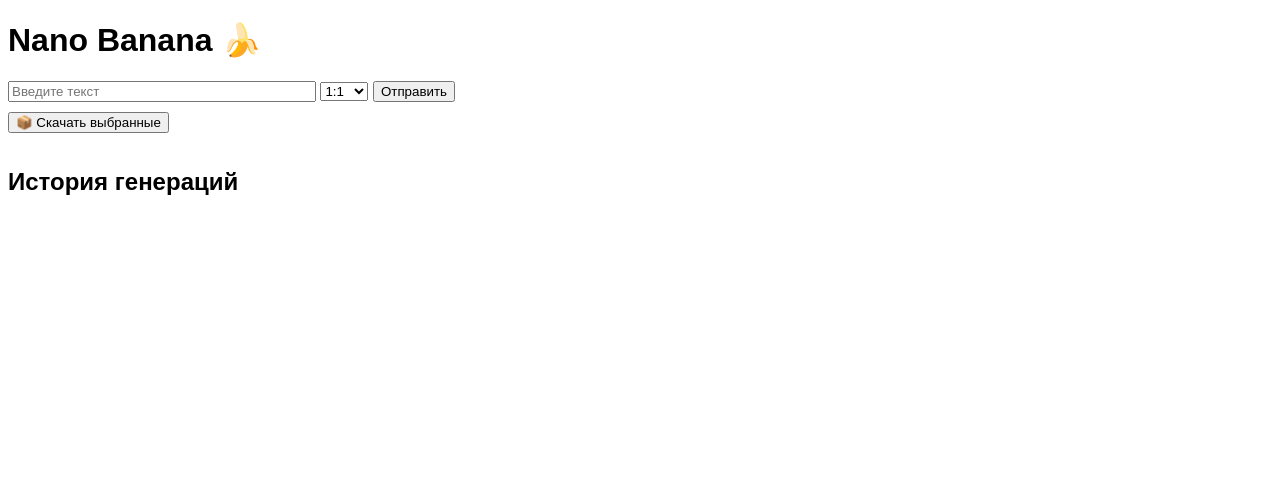
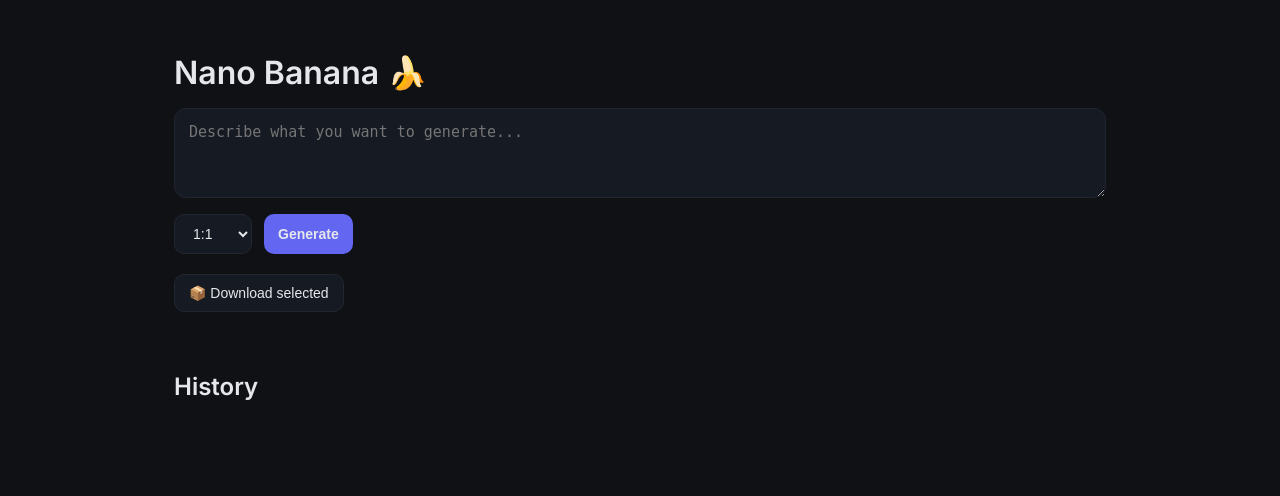
Before and after one commit to keks1xy/nano-banana, a Flask app: page / in a window 1280 px wide. Shown: the top 496 px of the page. Run offline with Flask 3, Linux system fonts and the light colour scheme.

Commit message:
Update index.html

```diff
--- a/templates/index.html
+++ b/templates/index.html
@@ -1,69 +1,148 @@
 <!doctype html>
-<html>
+<html lang="ru">
 <head>
   <meta charset="utf-8">
   <title>Nano Banana</title>
+
+  <!-- Fonts -->
+  <link rel="stylesheet" href="https://fonts.googleapis.com/css2?family=Inter:wght@400;600&display=swap">
 
   <!-- JSZip -->
   <script src="https://cdn.jsdelivr.net/npm/jszip@3.10.1/dist/jszip.min.js"></script>
   <script src="https://cdn.jsdelivr.net/npm/file-saver@2.0.5/dist/FileSaver.min.js"></script>
 
   <style>
-    body { font-family: sans-serif; }
+    :root {
+      --bg: #0f1115;
+      --card: #161a22;
+      --text: #e5e7eb;
+      --muted: #9ca3af;
+      --accent: #6366f1;
+      --border: #222631;
+    }
+
+    * { box-sizing: border-box; }
+
+    body {
+      margin: 0;
+      background: var(--bg);
+      color: var(--text);
+      font-family: "Inter", system-ui, sans-serif;
+    }
+
+    .container {
+      max-width: 980px;
+      margin: 0 auto;
+      padding: 32px 24px 80px;
+    }
+
+    h1, h2 {
+      font-weight: 600;
+      margin-bottom: 16px;
+    }
+
+    textarea {
+      width: 100%;
+      min-height: 90px;
+      background: var(--card);
+      color: var(--text);
+      border: 1px solid var(--border);
+      border-radius: 12px;
+      padding: 14px;
+      font-size: 15px;
+      resize: vertical;
+    }
+
+    select, button {
+      background: var(--card);
+      color: var(--text);
+      border: 1px solid var(--border);
+      border-radius: 10px;
+      padding: 10px 14px;
+      font-size: 14px;
+    }
+
+    button.primary {
+      background: var(--accent);
+      border: none;
+      font-weight: 600;
+      cursor: pointer;
+    }
+
+    button.primary:hover {
+      opacity: 0.9;
+    }
+
+    .row {
+      display: flex;
+      gap: 12px;
+      margin-top: 12px;
+      flex-wrap: wrap;
+    }
+
+    .status {
+      margin-top: 14px;
+      color: var(--muted);
+    }
 
     .gallery {
       display: grid;
-      grid-template-columns: repeat(2, 1fr);
+      grid-template-columns: repeat(auto-fill, minmax(220px, 1fr));
       gap: 16px;
-      margin-top: 15px;
-      max-width: 900px;
+      margin-top: 20px;
     }
 
-    .image-card {
+    .card {
+      background: var(--card);
+      border-radius: 14px;
+      overflow: hidden;
       position: relative;
+      border: 1px solid var(--border);
     }
 
-    .image-card img {
+    .card img {
       width: 100%;
-      border-radius: 12px;
+      display: block;
       cursor: pointer;
+    }
+
+    .select {
+      position: absolute;
+      top: 10px;
+      left: 10px;
+      transform: scale(1.3);
     }
 
     .download {
       position: absolute;
-      right: 8px;
-      bottom: 8px;
-      background: rgba(0,0,0,0.75);
+      right: 10px;
+      bottom: 10px;
+      background: rgba(0,0,0,0.6);
       color: white;
       padding: 6px 10px;
       border-radius: 8px;
+      font-size: 13px;
       text-decoration: none;
-      font-size: 14px;
-    }
-
-    .select {
-      position: absolute;
-      top: 8px;
-      left: 8px;
-      transform: scale(1.4);
-    }
-
-    .history {
-      margin-top: 30px;
-      max-width: 900px;
     }
 
     .history-item {
-      margin-bottom: 25px;
-      border-top: 1px solid #ddd;
-      padding-top: 15px;
+      margin-top: 28px;
+      padding-top: 16px;
+      border-top: 1px solid var(--border);
     }
 
+    .muted {
+      color: var(--muted);
+      font-size: 13px;
+      margin-bottom: 8px;
+    }
+
+    /* Modal */
     .modal {
-      display: none;
       position: fixed;
       inset: 0;
-      background: rgba(0,0,0,0.85);
+      background: rgba(0,0,0,0.9);
+      display: none;
       align-items: center;
       justify-content: center;
       z-index: 999;
@@ -72,7 +151,7 @@
     .modal img {
       max-width: 90%;
       max-height: 90%;
-      border-radius: 12px;
+      border-radius: 16px;
     }
 
     .modal.show { display: flex; }
@@ -81,34 +160,41 @@
 
 <body>
 
+<div class="container">
+
   <h1>Nano Banana 🍌</h1>
 
   <form method="post">
-  <input name="prompt" placeholder="Введите текст" style="width:300px">
+    <textarea name="prompt" placeholder="Describe what you want to generate..."></textarea>
 
+    <div class="row">
       <select name="format">
         <option value="1:1">1:1</option>
         <option value="4:3">4:3</option>
         <option value="16:9">16:9</option>
       </select>
 
-  <button type="submit">Отправить</button>
+      <button class="primary">Generate</button>
+    </div>
   </form>
 
   {% if status %}
-<p><b>Статус:</b> <span id="status">{{ status }}</span></p>
+  <div class="status">
+    Status: <span id="status">{{ status }}</span>
+  </div>
   {% endif %}
 
-<button onclick="downloadSelected()" style="margin-top:10px">
-  📦 Скачать выбранные
-</button>
+  <div class="row" style="margin-top:20px">
+    <button onclick="downloadSelected()">📦 Download selected</button>
+  </div>
 
   <div id="images" class="gallery"></div>
 
-<h2>История генераций</h2>
-<div id="history" class="history"></div>
+  <h2 style="margin-top:40px">History</h2>
+  <div id="history"></div>
 
-<!-- Модалка -->
+</div>
+
 <div id="modal" class="modal" onclick="closeModal()">
   <img id="modal-img">
 </div>
@@ -116,7 +202,6 @@
 {% if job_id %}
 <script>
 const jobId = "{{ job_id }}";
-let currentImages = [];
 
 async function checkStatus() {
   const res = await fetch(`/status/${jobId}`);
@@ -127,28 +212,25 @@ async function checkStatus() {
     return;
   }
 
-  document.getElementById("status").innerText = "готово ✅";
+  document.getElementById("status").innerText = "done ✅";
 
-  if (data.images) {
   renderImages(data.images);
   saveToHistory(data.images);
   renderHistory();
 }
-}
 
 function renderImages(images) {
-  currentImages = images;
   const el = document.getElementById("images");
   el.innerHTML = "";
 
   images.forEach((url, i) => {
     const card = document.createElement("div");
-    card.className = "image-card";
+    card.className = "card";
 
-    const checkbox = document.createElement("input");
-    checkbox.type = "checkbox";
-    checkbox.className = "select";
-    checkbox.value = url;
+    const cb = document.createElement("input");
+    cb.type = "checkbox";
+    cb.className = "select";
+    cb.value = url;
 
     const img = document.createElement("img");
     img.src = url;
@@ -156,35 +238,30 @@ function renderImages(images) {
 
     const dl = document.createElement("a");
     dl.href = url;
-    dl.download = `nano-${i+1}.jpg`;
+    dl.download = `image-${i+1}.jpg`;
+    dl.className = "download";
     dl.innerText = "⬇";
-    dl.className = "download";
 
-    card.appendChild(checkbox);
-    card.appendChild(img);
-    card.appendChild(dl);
+    card.append(cb, img, dl);
     el.appendChild(card);
   });
 }
 
 function saveToHistory(images) {
-  const history = JSON.parse(localStorage.getItem("history") || "[]");
-  history.unshift({
-    time: new Date().toLocaleString(),
-    images
-  });
-  localStorage.setItem("history", JSON.stringify(history.slice(0, 10)));
+  const h = JSON.parse(localStorage.getItem("history") || "[]");
+  h.unshift({ time: new Date().toLocaleString(), images });
+  localStorage.setItem("history", JSON.stringify(h.slice(0, 10)));
 }
 
 function renderHistory() {
-  const history = JSON.parse(localStorage.getItem("history") || "[]");
+  const h = JSON.parse(localStorage.getItem("history") || "[]");
   const el = document.getElementById("history");
   el.innerHTML = "";
 
-  history.forEach(item => {
+  h.forEach(item => {
     const block = document.createElement("div");
     block.className = "history-item";
-    block.innerHTML = `<b>${item.time}</b>`;
+    block.innerHTML = `<div class="muted">${item.time}</div>`;
 
     const grid = document.createElement("div");
     grid.className = "gallery";
@@ -202,26 +279,18 @@ function renderHistory() {
 }
 
 async function downloadSelected() {
-  const selected = Array.from(
-    document.querySelectorAll(".select:checked")
-  ).map(cb => cb.value);
-
-  if (!selected.length) {
-    alert("Выберите хотя бы одну картинку");
-    return;
-  }
+  const selected = [...document.querySelectorAll(".select:checked")].map(c => c.value);
+  if (!selected.length) return alert("Select images");
 
   const zip = new JSZip();
   const folder = zip.folder("nano-banana");
 
   for (let i = 0; i < selected.length; i++) {
     const res = await fetch(selected[i]);
-    const blob = await res.blob();
-    folder.file(`image-${i+1}.jpg`, blob);
+    folder.file(`image-${i+1}.jpg`, await res.blob());
   }
 
-  const content = await zip.generateAsync({ type: "blob" });
-  saveAs(content, "nano-banana-selected.zip");
+  saveAs(await zip.generateAsync({ type: "blob" }), "nano-banana.zip");
 }
 
 function openModal(url) {
```
Lines whose indentation alone changed are shown as unchanged.
